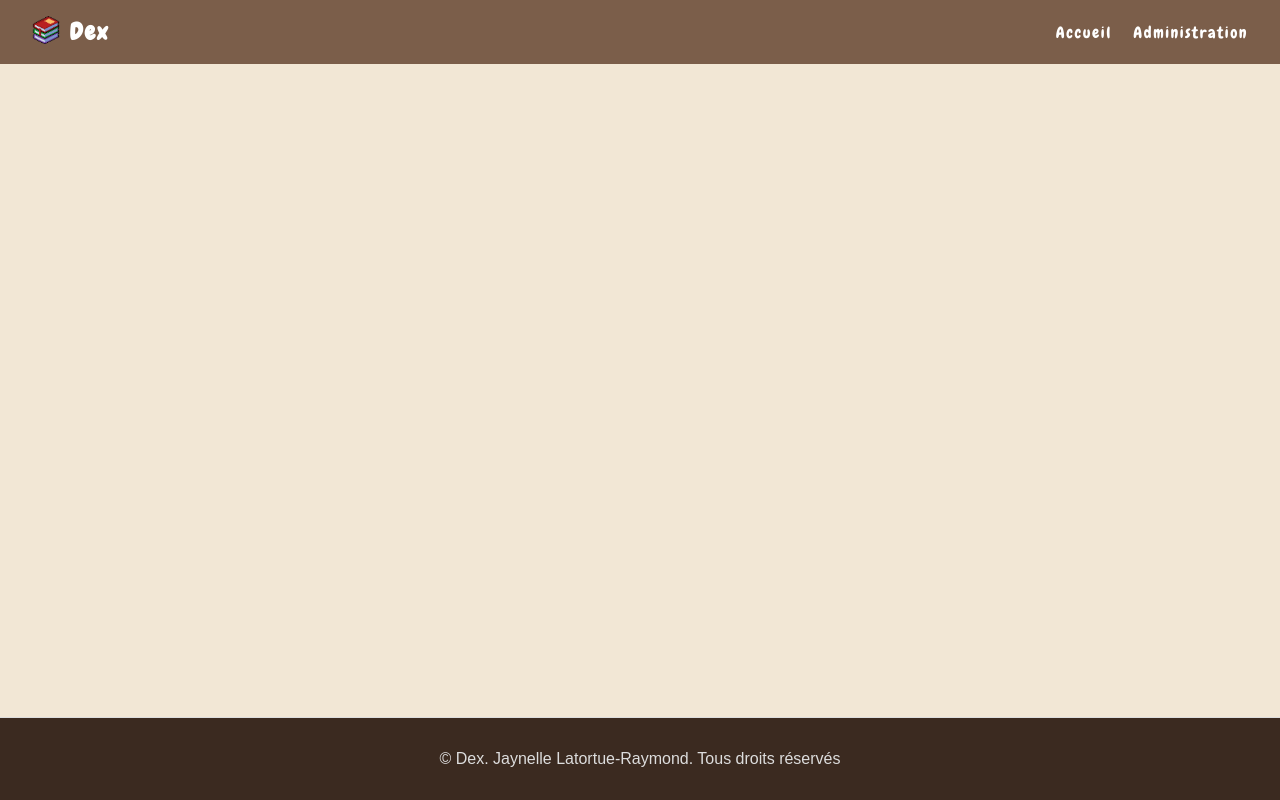
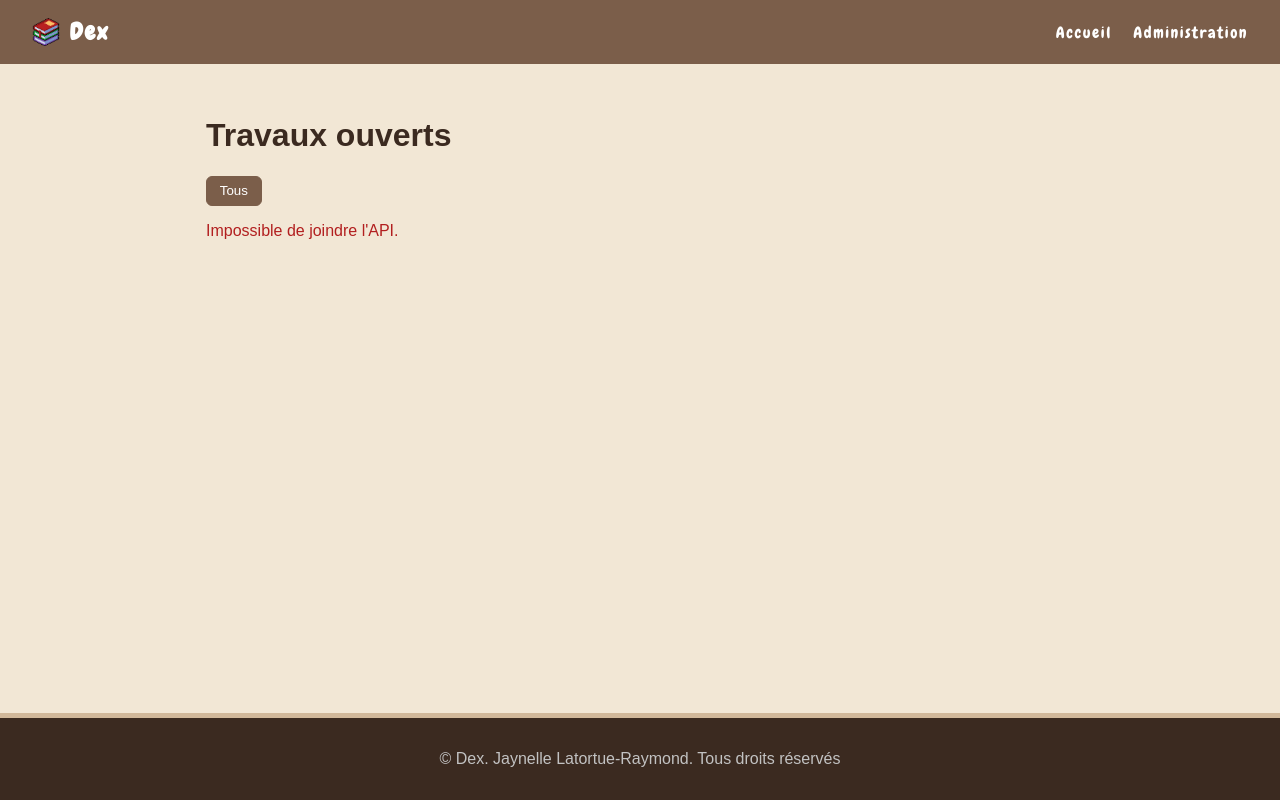
Before and after one commit to nelle-au-miel/Dex, a PHP site: page / in a window 1280 px wide. Run offline with PHP 8.4, Linux system fonts and the light colour scheme.

Commit message:
Vue : page d'accueil

```diff
--- a/site/css/style.css
+++ b/site/css/style.css
@@ -1,3 +1,5 @@
+/* -------------------------------- PLAETTE DE COULEUR --------------------------------- */
+
 :root {
     --moka: #3b2a20;
     --brun: #7b5e4a;
@@ -8,61 +10,154 @@
     --mauve: #9164C9;
 }
 
+/* ------------------------------------- GÉNÉRAL --------------------------------------- */
+
 body {
-    font-family: sans-serif;
-    background-color: var(--creme);
-    margin: 0;
-    min-height: 100vh;
     display: flex;
     flex-direction: column;
+    min-height: 100vh;
+    margin: 0;
+    font-family: sans-serif;
+    color: var(--moka);
+    background: var(--creme);
 }
+
+[v-cloak] {
+    display: none;
+}
+
+/* ------------------------------------- EN-TÊTE --------------------------------------- */
 
 header {
     display: flex;
     justify-content: space-between;
     align-items: center;
     padding: 1rem 2rem;
-    background: var(--brun);
     font-family: "Chewy", sans-serif;
     letter-spacing: 0.1em;
+    background: var(--brun);
 }
 
+header nav a {
+    margin-left: 1rem;
+}
 header a {
     color: white;
     text-decoration: none;
-    margin-left: 1rem;
 }
 
 header nav a:hover {
-    text-decoration: underline solid white;
+    text-decoration: underline;
 }
 
 header .logo {
     display: flex;
+    align-items: center;
+    gap: 0.6rem;
     font-size: 1.5rem;
     font-weight: bold;
-    margin-left: 0;
-    gap: 0.6rem;
 }
 
 header .logo img {
+    display: block;
     height: 28px;
-    display: block;
 }
+
+/* ------------------------------------ CONTENU ---------------------------------------- */
 
 main {
     flex: 1;
+    box-sizing: border-box;
     width: 100%;
     max-width: 900px;
     margin: 2rem auto;
     padding: 0 1rem;
-    box-sizing: border-box;
 }
 
+/* ---------------------------------- PIED DE PAGE ------------------------------------- */
+
 footer {
+    padding: 1rem;
     text-align: center;
+    color: rgb(194, 194, 194);
+    background: var(--moka);
+    border-top: 5px solid var(--latte);
+}
+
+/* ---------------------------------- PAGE D'ACCUEIL ----------------------------------- */
+
+.filtres {
+    display: flex;
+    flex-wrap: wrap;
+    gap: 0.5rem;
+    margin-bottom: 1rem;
+}
+
+.filtres button {
+    padding: 0.4rem 0.8rem;
+    color: var(--moka);
+    background: white;
+    border: 1px solid var(--latte);
+    border-radius: 6px;
+    cursor: pointer;
+}
+
+.filtres button.actif {
+    color: white;
+    background: var(--brun);
+    border-color: var(--brun);
+}
+
+.liste {
+    display: grid;
+    grid-template-columns: repeat(2, 1fr);
+    gap: 1rem;
+}
+
+.carte {
+    display: flex;
+    flex-direction: column;
     padding: 1rem;
-    color: #ddd;
-    border-top: 1px solid #ddd;
-    background-color: var(--moka);
+    color: var(--moka);
+    background: white;
+    border: 1px solid var(--latte);
+    border-radius: 10px;
 }
+
+.carte h2 {
+    margin: 0 0 0.5rem;
+    font-size: 1.1rem;
+}
+
+.carte a {
+    margin-top: auto;
+    padding-top: 0.5rem;
+    font-weight: bold;
+    color: var(--brun);
+    text-decoration: none;
+}
+
+.carte:hover {
+    background-color: rgb(248, 243, 240);
+}
+
+.carte a:hover {
+    text-decoration: underline;
+}
+
+.infos {
+    font-size: 0.9rem;
+    color: var(--brun);
+}
+
+.erreur {
+    color: var(--rouge);
+}
+
+/* --------------------------------- FORMAT TÉLÉPHONE ---------------------------------- */
+
+@media (max-width: 600px) {
+    .liste {
+        grid-template-columns: 1fr;
+    }
+}
--- a/site/index.php
+++ b/site/index.php
@@ -3,7 +3,34 @@ $titre = "Accueil";
 include __DIR__ . "/includes/entete.php";
 ?>
 
-<div id="app"></div>
+<div id="app" v-cloak>
+    <h1>Travaux ouverts</h1>
+
+    <!-- Filtre par cours -->
+    <div class="filtres">
+        <button :class="{ actif: coursChoisi === '' }" @click="choisirCours('')">Tous</button>
+        <button
+            v-for="c in cours"
+            :key="c.id"
+            :class="{ actif: coursChoisi === c.id }"
+            @click="choisirCours(c.id)">{{ c.titre }}</button>
+    </div>
+
+    <!-- États : chargement, erreur, liste vide, liste -->
+    <p v-if="chargement">Chargement des travaux…</p>
+    <p v-else-if="erreur" class="erreur" role="alert">{{ erreur }}</p>
+    <p v-else-if="travaux.length === 0">Aucun travail ouvert pour ce cours.</p>
+    <div v-else class="liste">
+        <article v-for="t in travaux" :key="t.id" class="carte">
+            <h2>{{ t.titre }}</h2>
+            <p>{{ t.description }}</p>
+            <p class="infos">{{ t.type === 'equipe' ? 'En équipe' : 'Individuel' }}</p>
+            <p class="infos">Remise : {{ t.remise }}</p>
+            <a :href="'travail.php?id=' + t.id">Choisir mes disponibilités</a>
+        </article>
+    </div>
+</div>
+
 <script type="module" src="js/index.js"></script>
 
 <?php include __DIR__ . "/includes/pied.php"; ?>
--- /dev/null
+++ b/site/js/index.js
@@ -0,0 +1,43 @@
+import { createApp, ref, onMounted } from "https://unpkg.com/vue@3.5/dist/vue.esm-browser.js";
+import { lireCours, lireTravaux } from "./api.js";
+
+createApp({
+    setup() {
+        const cours = ref([]);
+        const travaux = ref([]);
+        const coursChoisi = ref("");
+        const chargement = ref(true);
+        const erreur = ref("");
+
+        // Charger les travaux selon le cours choisi
+        async function chargerTravaux() {
+            chargement.value = true;
+            erreur.value = "";
+            try {
+                travaux.value = await lireTravaux(coursChoisi.value);
+            } catch (e) {
+                erreur.value = (e.messages ?? ["Impossible de joindre l'API."]).join(" ");
+            } finally {
+                chargement.value = false;
+            }
+        }
+
+        // Clic sur un bouton de filtre : change le cours, et recharge
+        function choisirCours(id) {
+            coursChoisi.value = id;
+            chargerTravaux();
+        }
+
+        // Au montage : charger les cours et travaux
+        onMounted(async () => {
+            try {
+                cours.value = await lireCours();
+            } catch (e) {
+                erreur.value = (e.messages ?? ["Impossible de joindre l'API."]).join(" ");
+            }
+            chargerTravaux();
+        });
+
+        return { cours, travaux, coursChoisi, chargement, erreur, choisirCours };
+    }
+}).mount("#app");
```
